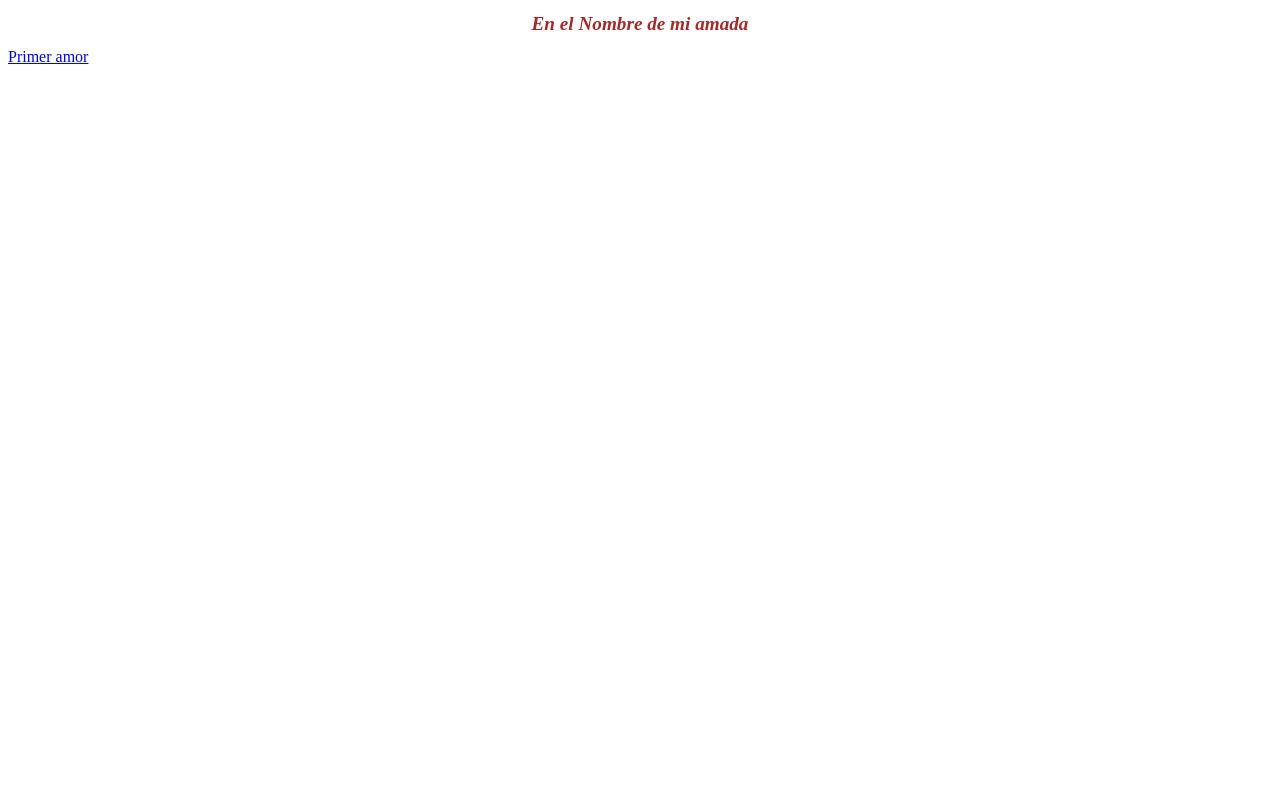
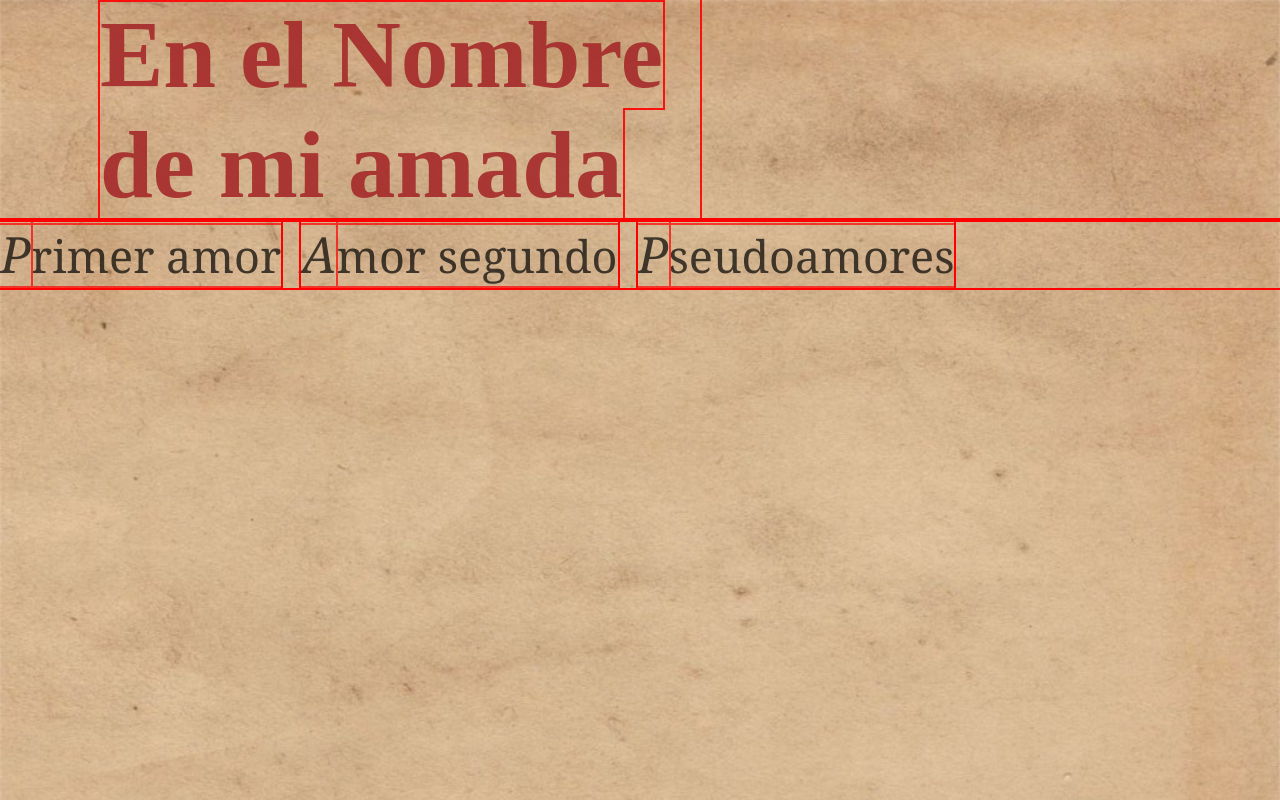
Before and after one commit to Zeratoelf/Enda, a plain HTML site: page index.html in a window 1280 px wide. Drawn offline with Linux system fonts and the light colour scheme.

Commit message:
diseño de la primera pagina

```diff
--- a/index.html
+++ b/index.html
@@ -3,11 +3,29 @@
 <head>
     <meta charset="UTF-8">
     <meta name="viewport" content="width=device-width, initial-scale=1.0">
-    <title>En el nombre de mi amada</title>
+    <title>En el Nombre De mi amada</title>
     <link rel="stylesheet" href="./styles.css">
 </head>
-<body>
-    <h1><strong> En el Nombre de mi amada</strong></h1>
-    <a href="./Escritos/Primer amor.html">Primer amor</a>
+<body id="primera-pagina" class="fish">
+    <div id="container">
+        <div>
+            <h1 id="titulo-central"><strong> En el Nombre de mi amada</strong></h1>
+        </div>
+        <!-- <div id="fish"><img src="./img/icons/fish.png" alt="a fish" width="auto" ></div> -->
+
+        <div id="titulos-entrada">
+            <ul>
+                <li>
+                    <a href="./Escritos/primer-amor.html" ><span class="primera-letra">P</span>rimer amor</a>
+                </li>
+                <li>
+                    <a href="./Escritos/amor-segundo.html" ><span class="primera-letra">A</span>mor segundo</a>
+                </li>
+                <li>
+                    <a href="./Escritos/pseudoamores.html" ><span class="primera-letra">P</span>seudoamores</a>
+                </li>
+            </ul>
+        </div>
+    </div>
 </body>
 </html>
--- a/styles.css
+++ b/styles.css
@@ -1,7 +1,61 @@
+*{
+    margin: 0px;
+    padding: 0px;
+    box-sizing: border-box;
+    outline: 2px solid red;
+}
+#primera-pagina{
+    background-image: url(./img/fondo-cover4.jpeg);
+    background-size: cover;
+    background-position: left top center;
+    background-repeat: no-repeat;
+    background-attachment: fixed;
+
+}
+
+
 h1{
     font-size: larger;
     font-family: 'Times New Roman', Times, serif;
-    text-align: center;
     color: brown;
+    font-size: 45px;
+}
+
+#titulo-central{
+    text-align: left;
+    font-size: 95px;
+    width: 600px;
+    margin-left: 100px;
+    opacity: 0.9;
+}
+
+#titulos-entrada{
+
+}
+
+#titulos-entrada a {
+    color: black;
+    text-decoration: none;
+    opacity: 0.7;
+    font-size: 45px;
+    font-family: Cambria, Cochin, Georgia, Times, 'Times New Roman', serif;
+}
+
+#titulos-entrada ul{
+    display: flex;
+    list-style: none;
+}
+
+#titulos-entrada li{
+    margin-right: 20px;
+}
+
+.primera-letra {
+    font-size: 50px;
     font-style: italic;
+    font-family: Cambria, Cochin, Georgia, Times, 'Times New Roman', serif;
 }
+
+/* #fish {
+    float: right;
+ } */
```
Also changed, not shown: Escritos/primer-amor.html (renamed from Escritos/Primer amor.html, +2 -8 lines), Escritos/amor-segundo.html (added), Escritos/pseudoamores.html (added), img/Free Book Covers Textures - L+T.jpeg (added), img/_.jpeg (added), img/fondo-cover.jpeg (added), img/fondo-cover2.jpeg (added), img/fondo-cover3.jpeg (added), img/fondo-cover4.jpeg (added), img/fondo-textos.jpeg (added), img/fondo-textos2.jpeg (added), img/icons/fish.jpeg (added), img/icons/fish.png (added).
